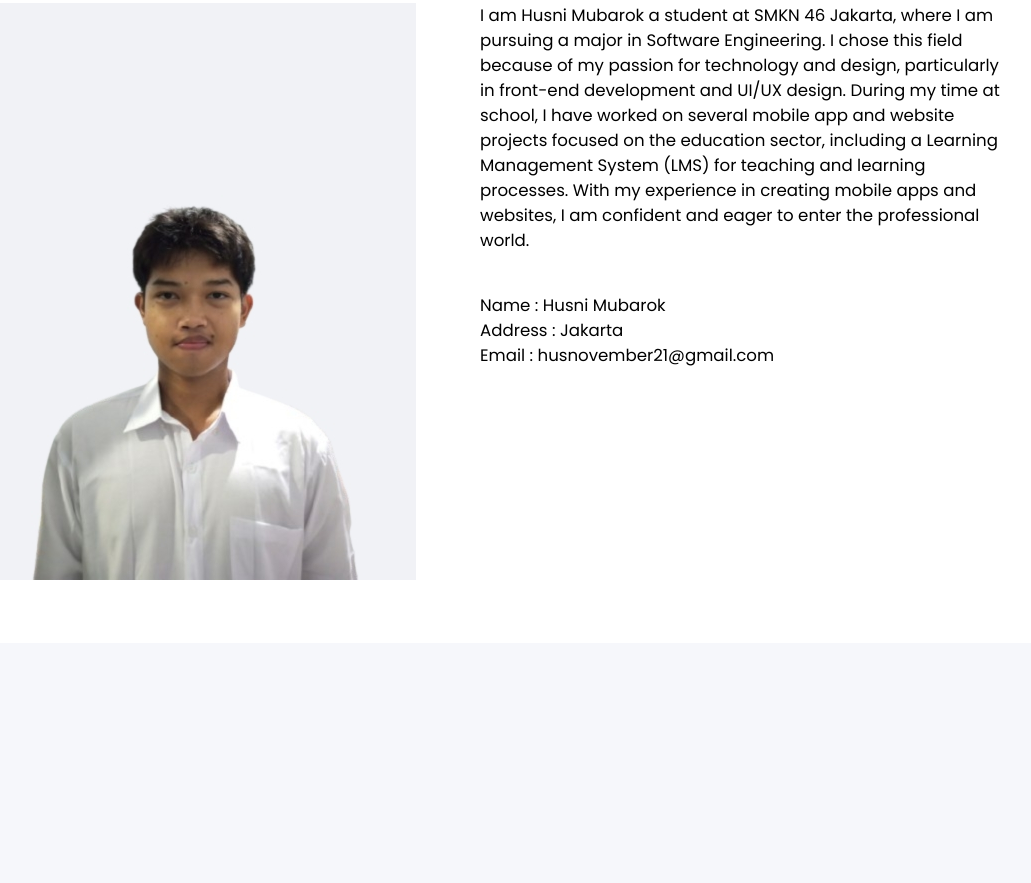
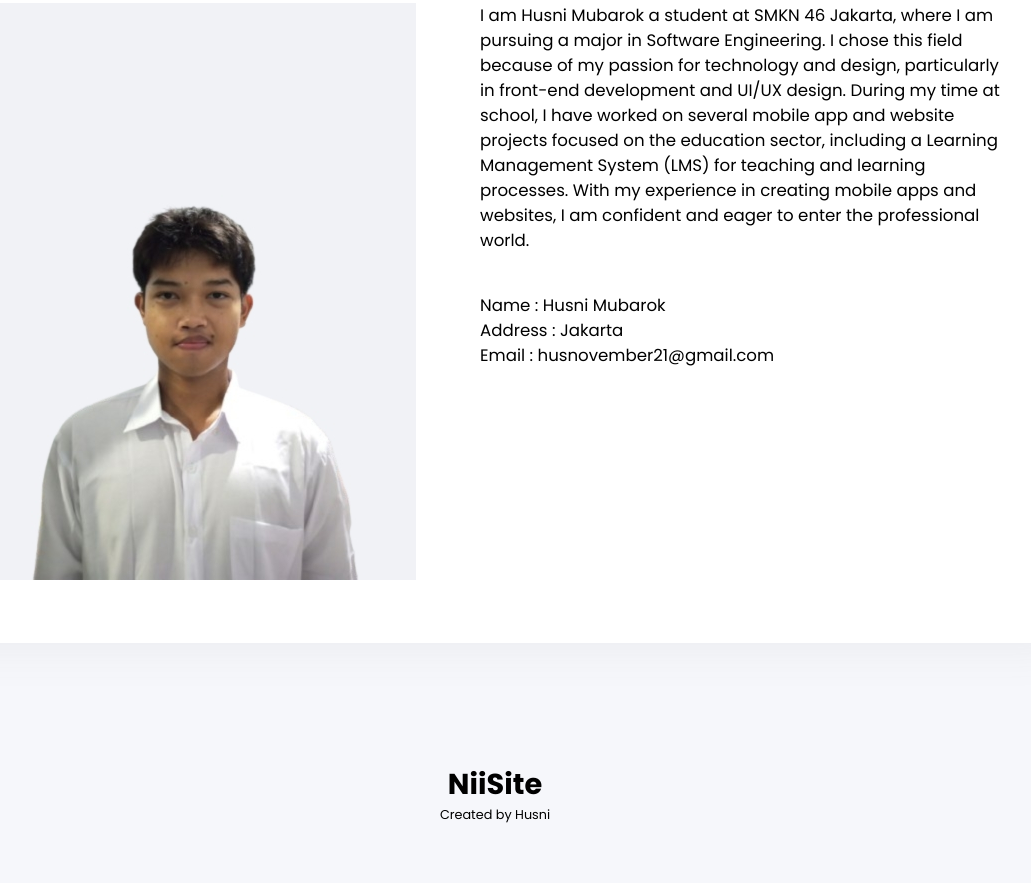
Before and after one commit to hsniim/myportfolio, a plain HTML site: page index.html in a window 1280 px wide. Shown: the part 1890-2773 px from the top of the page, without its empty margins (145-1176 px from the left). Before the commit the page ends 2533 px from the top, so only its background shows below. Drawn offline with Linux system fonts and the light colour scheme.

Commit message:
adding footer section

```diff
--- a/index.html
+++ b/index.html
@@ -102,10 +102,16 @@
                         I chose this field because of my passion for technology and design, particularly in front-end development and UI/UX design. During my time at school, I have worked on several mobile app and website projects focused on the education sector, including a Learning Management System (LMS) for teaching and learning processes.
                         With my experience in creating mobile apps and websites, I am confident and eager to enter the professional world.</p>
                         <p class="abpar2">Name : Husni Mubarok<br>Address : Jakarta<br>Email : husnovember21@gmail.com</p>
-                        <p class="abpar3">
+                  </div>
+            </div>
+      </article>
 
-                        </p>
-                  </div>
+      <article class="footer">
+            <div class="footh">
+                  <h2>NiiSite</h2>
+            </div>
+            <div class="footb">
+                  <p>Created by Husni</p>
             </div>
       </article>
 </body>
--- a/style.css
+++ b/style.css
@@ -12,7 +12,6 @@ body {
       font-family: "Poppins", sans-serif;
       justify-content: center;
       align-items: center;
-      height: 100vh;
 }
 
 .navbar {
@@ -391,3 +390,24 @@ article {
 .abpic {
       padding-left: 5vw;
 }
+
+.footer {
+      background-color: rgb(246, 247, 251);
+      width: 100vw;
+      height: 20vh;
+      margin-top: 10vh;
+      padding: 5vh 5vw;
+}
+
+.footh {
+      color: rgb(0, 0, 0);
+      text-align: center;
+      font-size: 1.5vw;
+      font-weight: 100;
+}
+
+.footb {
+      color: rgb(0, 0, 0);
+      text-align: center;
+      font-size: 1vw;
+}
```
